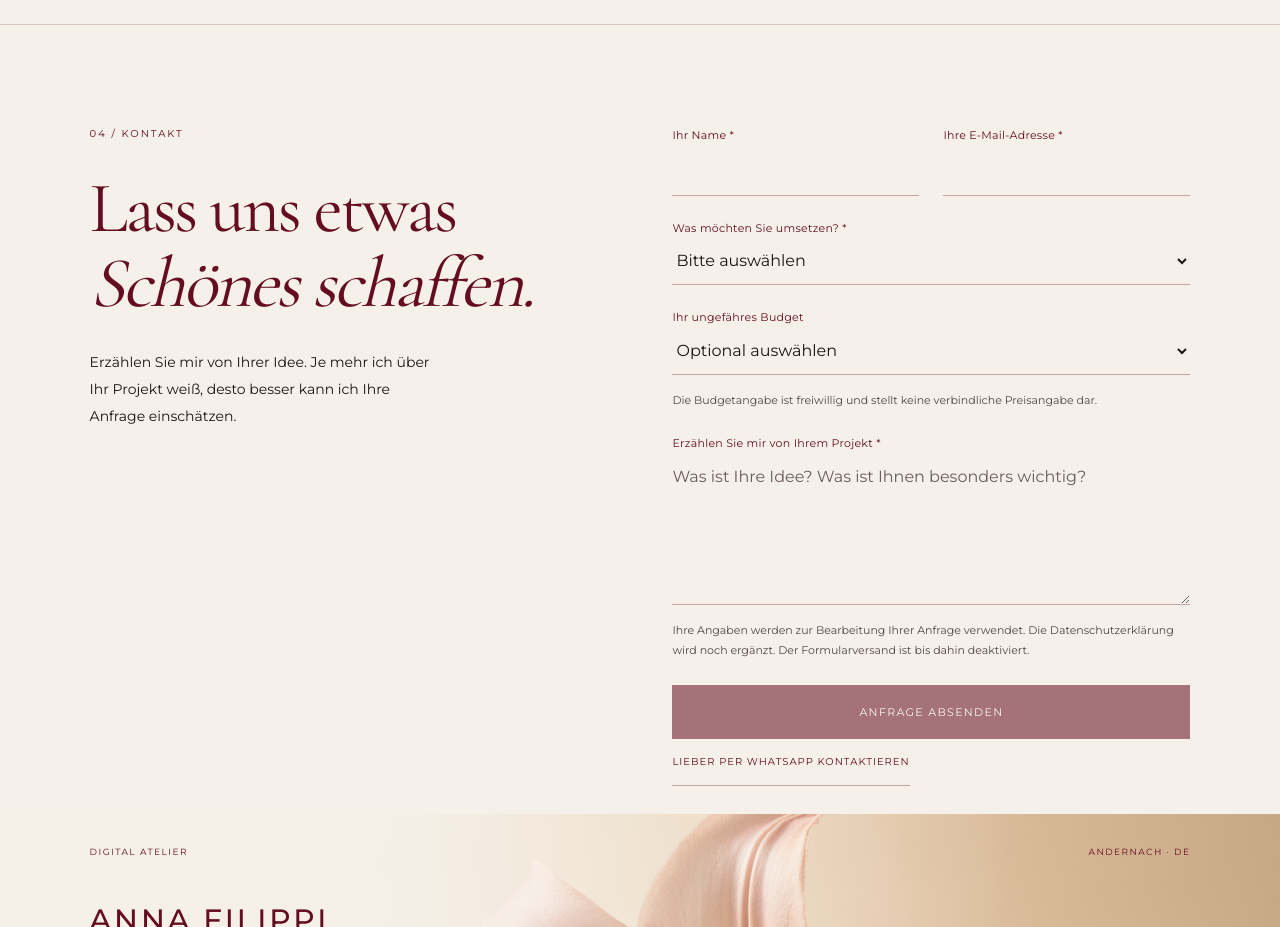
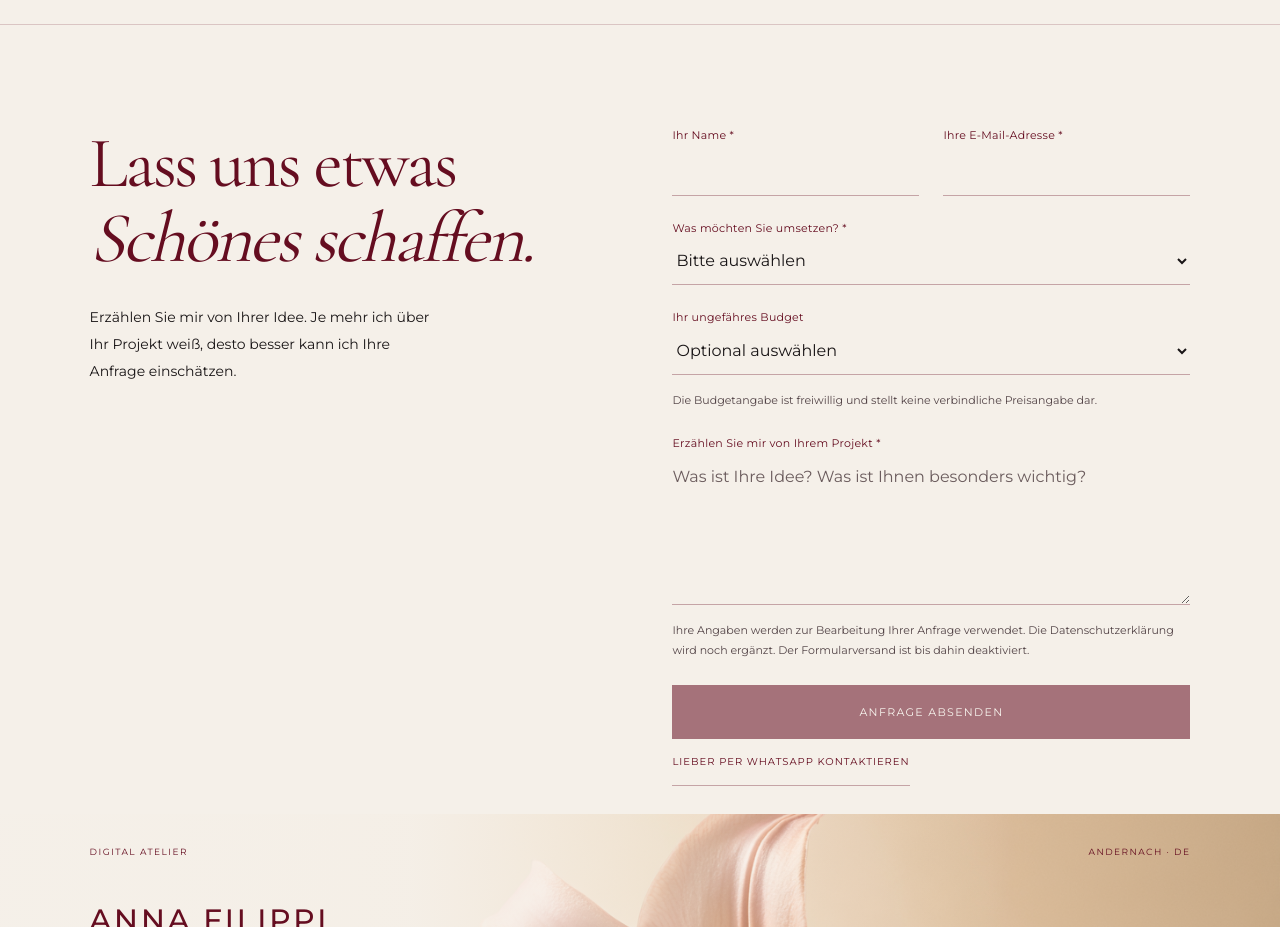
Before and after one commit to AnnaFillanna/anna-filippi.studio, a React (Vite) app: page /ueber-mich in a window 1280 px wide. Shown: the part 980-1907 px from the top of the page. Built offline with nearby package versions, Linux system fonts and the light colour scheme.

Commit message:
Remove the contact section number label

```diff
--- a/src/components/Contact/Contact.tsx
+++ b/src/components/Contact/Contact.tsx
@@ -35,7 +35,6 @@ export default function Contact() {
     <section id="kontakt" className={styles.footer} aria-labelledby="contact-title">
       <div className={styles.layout}>
         <div className={styles.intro}>
-          <p className={styles.eyebrow}>04 / KONTAKT</p>
           <h2 id="contact-title">Lass uns etwas <em>Schönes schaffen.</em></h2>
           <p className={styles.description}>Erzählen Sie mir von Ihrer Idee. Je mehr ich über Ihr Projekt weiß, desto besser kann ich Ihre Anfrage einschätzen.</p>
         </div>
```
